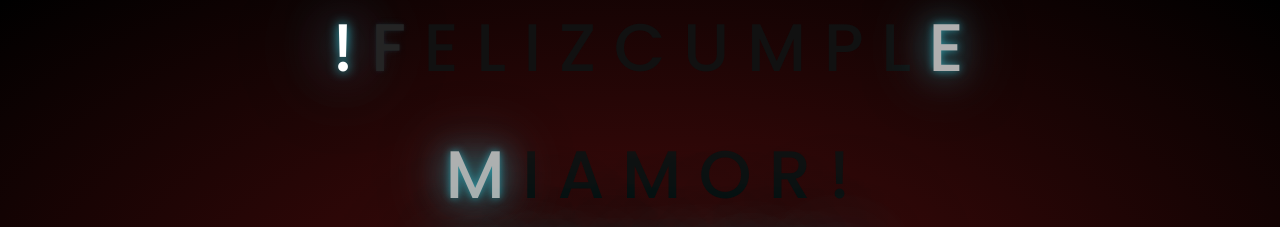
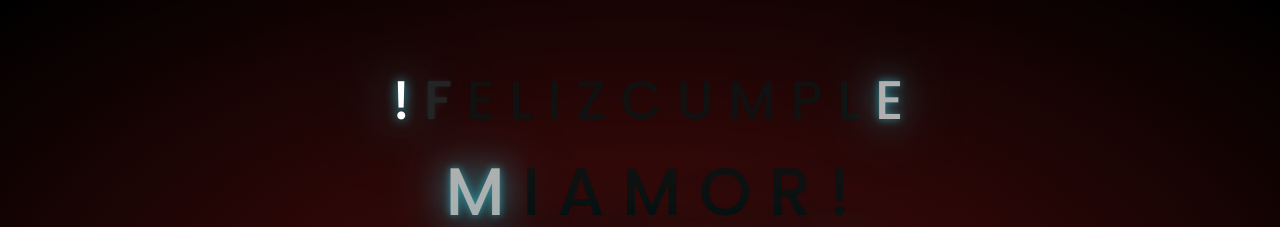
Before and after one commit to mike-sanmo/Cumple, a plain HTML site: page index.html in a window 1280 px wide. Shown: the top 227 px of the page. Drawn offline with Linux system fonts and the light colour scheme.

Commit message:
Espacio arriba
Espacio arriba

```diff
--- a/css/style.css
+++ b/css/style.css
@@ -37,8 +37,8 @@ body{
 }
 
 .greetings{
-    font-size: clamp(10px, 4vw + 1rem, 500px);
-    margin-top: 20px;
+    font-size: clamp(10px, 3vw + 1rem, 500px);
+    margin-top: 100px;
 }
 .greetings > span{
     animation: glow 2.5s ease-in-out infinite;
```
Also changed, not shown: index.html (+0 -1 lines).
